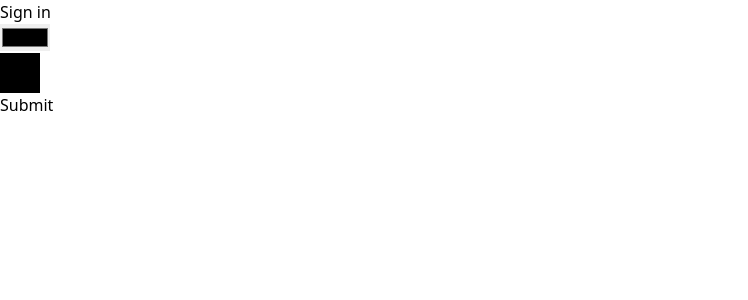
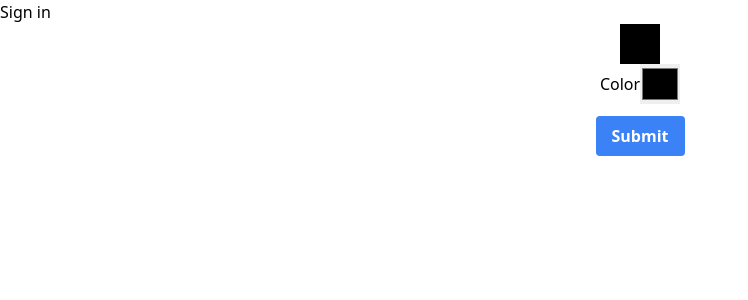
Before and after one commit to briansmiley/ArtGen, a Next.js app: page /create in a window 1280 px wide. Shown: the top 300 px of the page, without its empty margins (0-748 px from the left). Built offline with nearby package versions, Linux system fonts and the light colour scheme; no server answers.

Commit message:
restyles and adds reroute

```diff
--- a/src/components/ArtCreator.tsx
+++ b/src/components/ArtCreator.tsx
@@ -3,6 +3,7 @@
 import { useState } from "react";
 import ArtBlock from "./ArtBlock";
 import prisma from "../app/client";
+import { useRouter } from "next/navigation";
 const handleSubmit = async (color: string) => {
   try {
     const response = await fetch("/api/post", {
@@ -26,16 +27,29 @@ const handleSubmit = async (color: string) => {
 export default function ArtCreator() {
   //takes in a color from a controlled input and retnders an ArtBlock preview of the resulting color
   const [color, setColor] = useState("#000000");
-
+  const router = useRouter();
   return (
-    <div>
-      <input
-        type="color"
-        value={color}
-        onChange={e => setColor(e.target.value)}
-      />
+    <div className="flex flex-col w-full items-center">
       <ArtBlock color={color} />
-      <button onClick={() => handleSubmit(color)}>Submit</button>
+      <div className="flex items-center">
+        <label htmlFor="color">Color</label>
+        <input
+          type="color"
+          className="w-10 h-10"
+          value={color}
+          id="color"
+          onChange={e => setColor(e.target.value)}
+        />
+      </div>
+      <button
+        className="btn btn-blue mt-3"
+        onClick={() => {
+          handleSubmit(color);
+          router.push("/");
+        }}
+      >
+        Submit
+      </button>
     </div>
   );
 }
```
